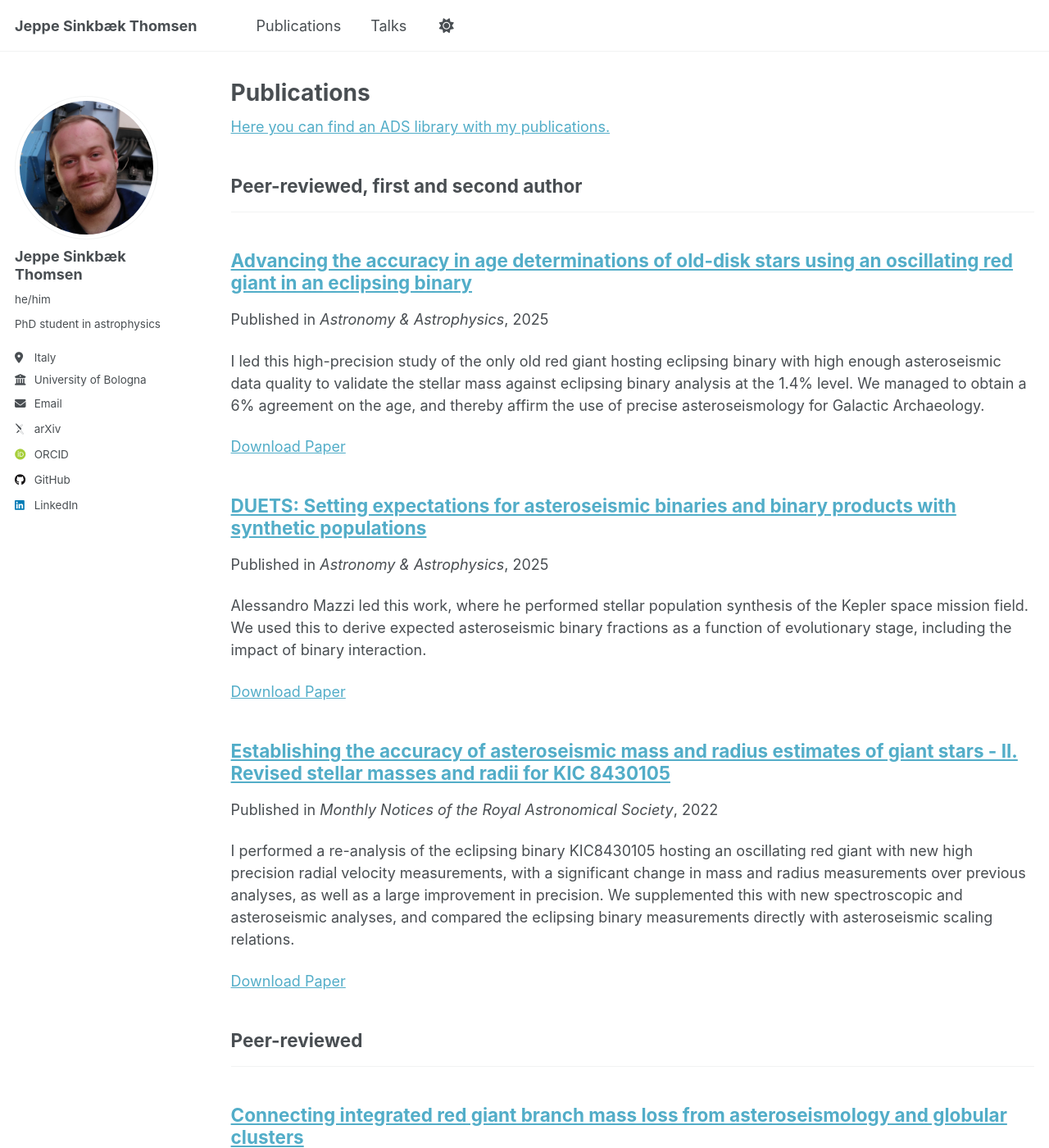
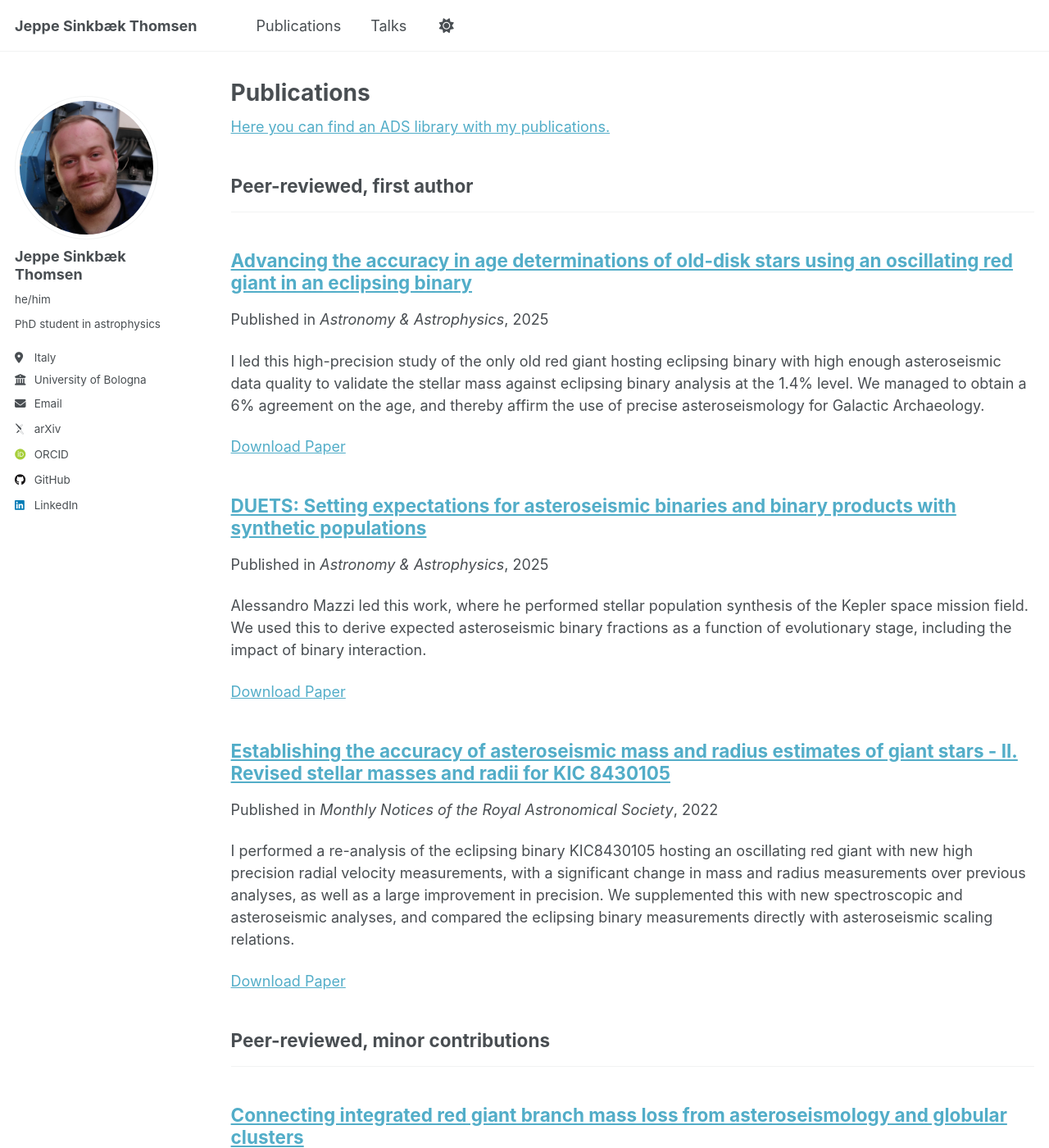
Before and after one commit to jsinkbaek/jsinkbaek.github.io, a Jekyll site: the page built from _pages/publications.html, in a window 1280 px wide and 1400 px high. Shown: the whole window at 82% size. Built offline with Jekyll 4.4.1, drawn with Linux system fonts in a browser that asks for light colours; some web fonts are replaced; a script that is not in the unit is left out.

Commit message:
Update _config.yml

```diff
--- a/_config.yml
+++ b/_config.yml
@@ -83,9 +83,11 @@ publication_category:
   books:
     title: 'Books'
   manuscripts-first:
-    title: 'Peer-reviewed, first and second author'
+    title: 'Peer-reviewed, first author'
+  manuscripts-major:
+    title: 'Peer-reviewed, major contributions'
   manuscripts:
-    title: 'Peer-reviewed'
+    title: 'Peer-reviewed, minor contributions'
   manuscript-arxiv:
     title: 'Not peer-reviewed'
   conferences:
```
